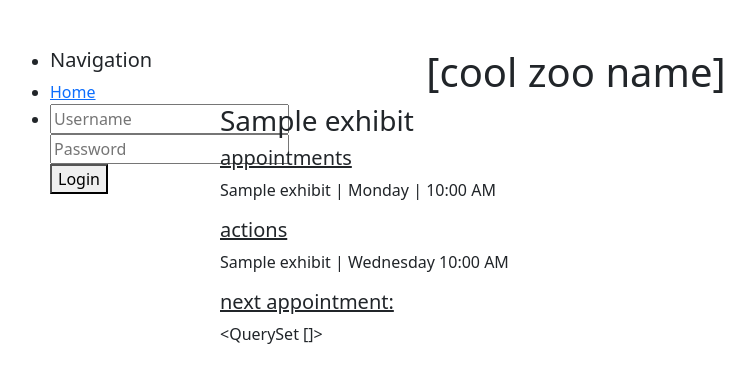
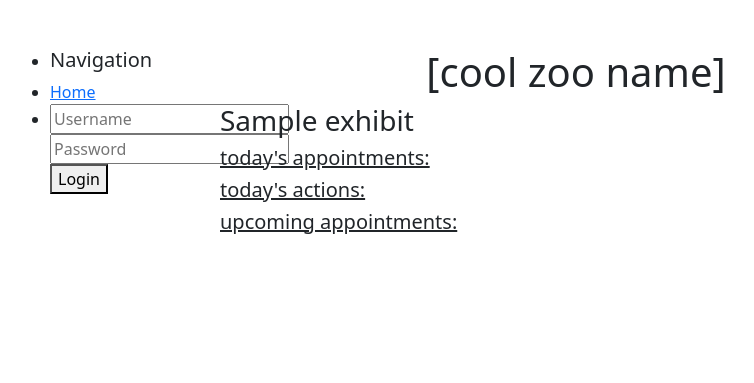
Before and after one commit to Veritated/ZooManagement, a Django app: page /feeding/ in a window 1280 px wide. Shown: the top 383 px of the page, without its empty margins (64-818 px from the left). Run offline with Django 5.2, Linux system fonts and the light colour scheme; tables that the repository leaves empty hold one stand-in row (values such as "Sample post"); parts of the project's set-up code (start-up, migrations or seed data) failed here and were passed over; some libraries are stand-ins or nearby versions.

Commit message:
feeding appointments view now finds unfulfilled appointments

```diff
--- a/zoo/models.py
+++ b/zoo/models.py
@@ -90,7 +90,7 @@ class FeedingAppointment(models.Model):
     exhibit = models.ForeignKey(Exhibit, on_delete=models.CASCADE)
 
     def __str__(self) -> str:
-        return f'{self.exhibit} | {self.weekday} | {time.strftime(self.time, "%#I:%M %p")}'
+        return f'{self.exhibit} | {self.weekday} | {self.formatted_time}'
 
     @property
     def was_already_fed(self) -> bool:
@@ -100,6 +100,10 @@ class FeedingAppointment(models.Model):
     def weekday(self) -> str:
         return calendar.day_name[self.day]
 
+    @property
+    def formatted_time(self) -> str:
+        return time.strftime(self.time, "%#I:%M %p")
+
 class FeedingAction(models.Model):
     date_time = models.DateTimeField(default=datetime.now())
 
@@ -107,4 +111,12 @@ class FeedingAction(models.Model):
     exhibit = models.ForeignKey(Exhibit, on_delete=models.CASCADE)
 
     def __str__(self) -> str:
-        return f'{self.exhibit} | {calendar.day_name[self.date_time.weekday()]} {time.strftime(self.date_time.time(), "%#I:%M %p")}'
+        return f'{self.exhibit} | {self.weekday} {self.formatted_time}'
+
+    @property
+    def weekday(self) -> str:
+        return calendar.day_name[self.date_time.weekday()]
+
+    @property
+    def formatted_time(self) -> str:
+        return time.strftime(self.date_time.time(), "%#I:%M %p")
--- a/zoo/templates/zoo/feeding_appts.html
+++ b/zoo/templates/zoo/feeding_appts.html
@@ -12,18 +12,20 @@
     <div>
         <h3>{{exhibit_name}}</h3>
 
-        <h5><u>appointments</u></h5>
+        <h5><u>today's appointments:</u></h5>
         {% for k in exhibit_data.appointments %}
-        <p>{{k}}</p>
+        <p>{{k.formatted_time}}</p>
         {% endfor %}
 
-        <h5><u>actions</u></h5>
+        <h5><u>today's actions:</u></h5>
         {% for k in exhibit_data.actions %}
-        <p>{{k}}</p>
+        <p>{{k.formatted_time}}</p>
         {% endfor %}
 
-        <h5><u>next appointment:</u></h5>
-        {{exhibit_data.next_appointment}}
+        <h5><u>upcoming appointments:</u></h5>
+        {% for appointment in exhibit_data.unfulfilled_appts %}
+        <p>{{appointment.formatted_time}}</p>
+        {% endfor %}
     </div>
 
     {% if not forloop.last %}
--- a/zoo/views.py
+++ b/zoo/views.py
@@ -6,6 +6,8 @@ from django.http import HttpRequest, HttpResponse
 from django.contrib.auth import authenticate, login, logout
 
 from .models import Exhibit, FeedingAppointment, FeedingAction
+
+APPOINTMENT_GRACE_PERIOD = timedelta(minutes=10)
 
 def index(request: HttpRequest) -> HttpResponse:
     return render(request, 'index.html')
@@ -40,29 +42,30 @@ def exhibit_details(request: HttpRequest, id: int) -> HttpResponse:
     pass
 
 def feeding_appointment_list(request: HttpRequest) -> HttpResponse:
-    exhibits = Exhibit.objects.all()
+    data = {}
+    for exhibit in Exhibit.objects.all():
+        appointments_today = FeedingAppointment.objects.filter(exhibit=exhibit).filter(day=datetime.now().weekday())
+        actions_today = FeedingAction.objects.filter(exhibit=exhibit).filter(date_time__date=datetime.today())
 
-    data = {}
-    for e in exhibits:
-        appointments = FeedingAppointment.objects.filter(exhibit=e)
-        actions = FeedingAction.objects.filter(exhibit=e)
+        # have any appointments already been taken care of?
+        unfulfilled_appointments = []
+        for appointment in appointments_today:
+            late_time = datetime.combine(datetime.today(), appointment.time) + APPOINTMENT_GRACE_PERIOD
+            early_time = datetime.combine(datetime.today(), appointment.time) - APPOINTMENT_GRACE_PERIOD
+            corresponding_actions = actions_today.filter(date_time__time__range=(early_time, late_time))
 
-        # is there an appointment today?
-        print(datetime.now().weekday())
-        appointments_today = appointments.filter(day=datetime.now().weekday())
-        # if so, is there a corresponding action?
+            # print(corresponding_actions.count(), appointment.formatted_time)
+            if corresponding_actions.count() > 0:
+                continue
+            elif corresponding_actions.count() > 1:
+                print('possible overfeeding')
 
-        grace_period = timedelta(minutes=10)
-        for appointment in appointments_today:
-            early_time = appointment.time - grace_period
-            late_time = appointment.time + grace_period
-            corresponding_action = actions.filter(date_time__time__range=(early_time, late_time))
-            print(corresponding_action.count())
+            unfulfilled_appointments.append(appointment)
 
-        data[e.name] = {
-            'appointments': appointments,
-            'actions': actions,
-            'next_appointment': appointments_today,
+        data[exhibit.name] = {
+            'appointments': appointments_today,
+            'actions': actions_today,
+            'unfulfilled_appts': unfulfilled_appointments,
         }
 
     return render(request, "zoo/feeding_appts.html", context={'data': data})
```
